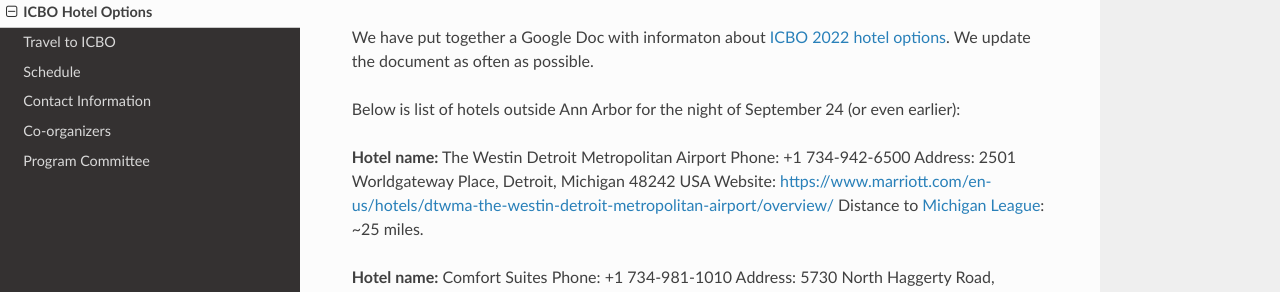
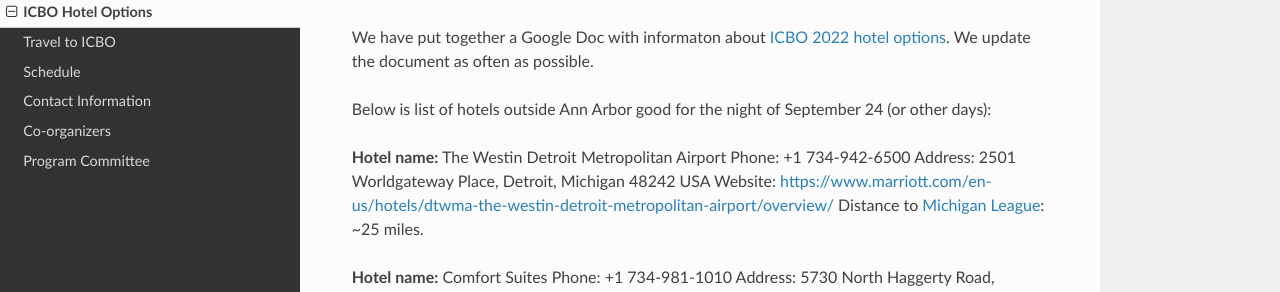
Before and after one commit to johnbeve/BFO-Organization, an MkDocs documentation site: the page built from docs/icbo-hotels.md, in a window 1280 px wide and 900 px high. Shown: the part 398-690 px from the top of the window. Built offline with MkDocs 1.6.1, drawn with Linux system fonts in a browser that asks for light colours; nearby versions of some CDN libraries.

Commit message:
Update icbo-hotels.md

```diff
--- a/docs/icbo-hotels.md
+++ b/docs/icbo-hotels.md
@@ -7,7 +7,7 @@
 
 We have put together a Google Doc with informaton about [ICBO 2022 hotel options](https://docs.google.com/document/d/1_set_ag3YpJvE7QBmcvEUX41IYTY-R7p/edit). We update the document as often as possible.
 
-Below is list of hotels outside Ann Arbor for the night of September 24 (or even earlier):
+Below is list of hotels outside Ann Arbor good for the night of September 24 (or other days):
 
 **Hotel name:** The Westin Detroit Metropolitan Airport
 Phone: +1 734-942-6500
```
